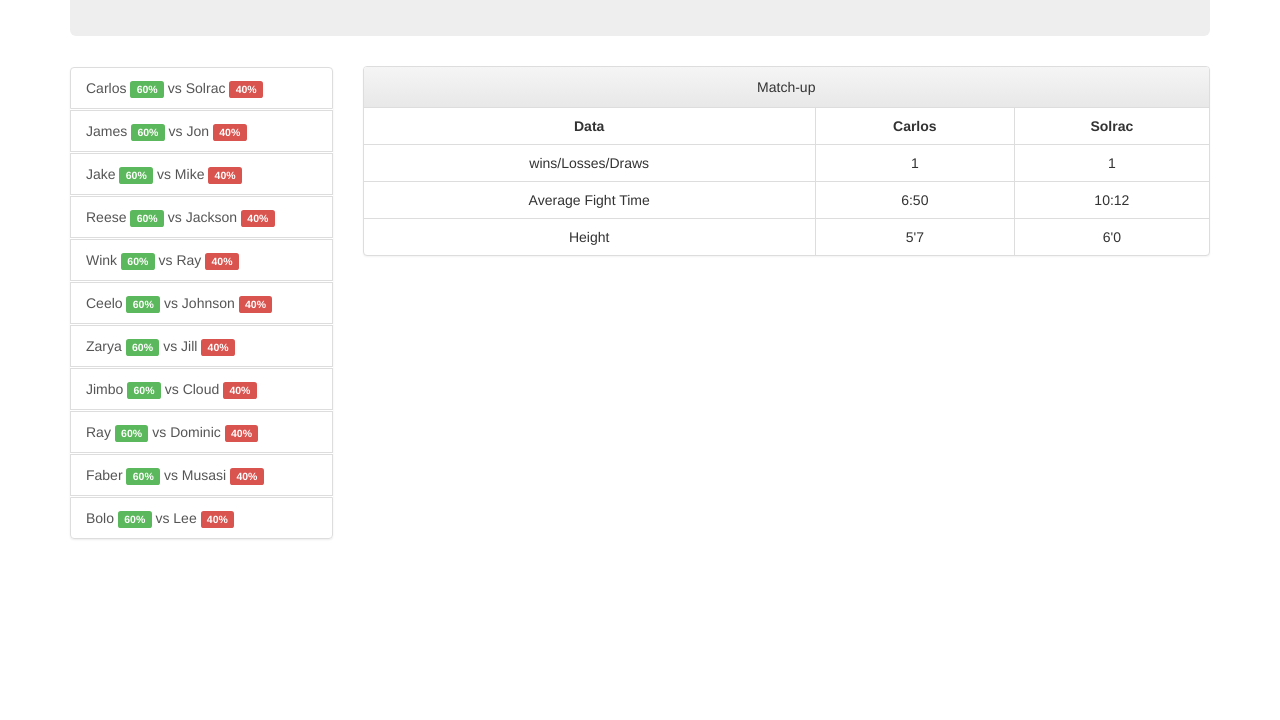
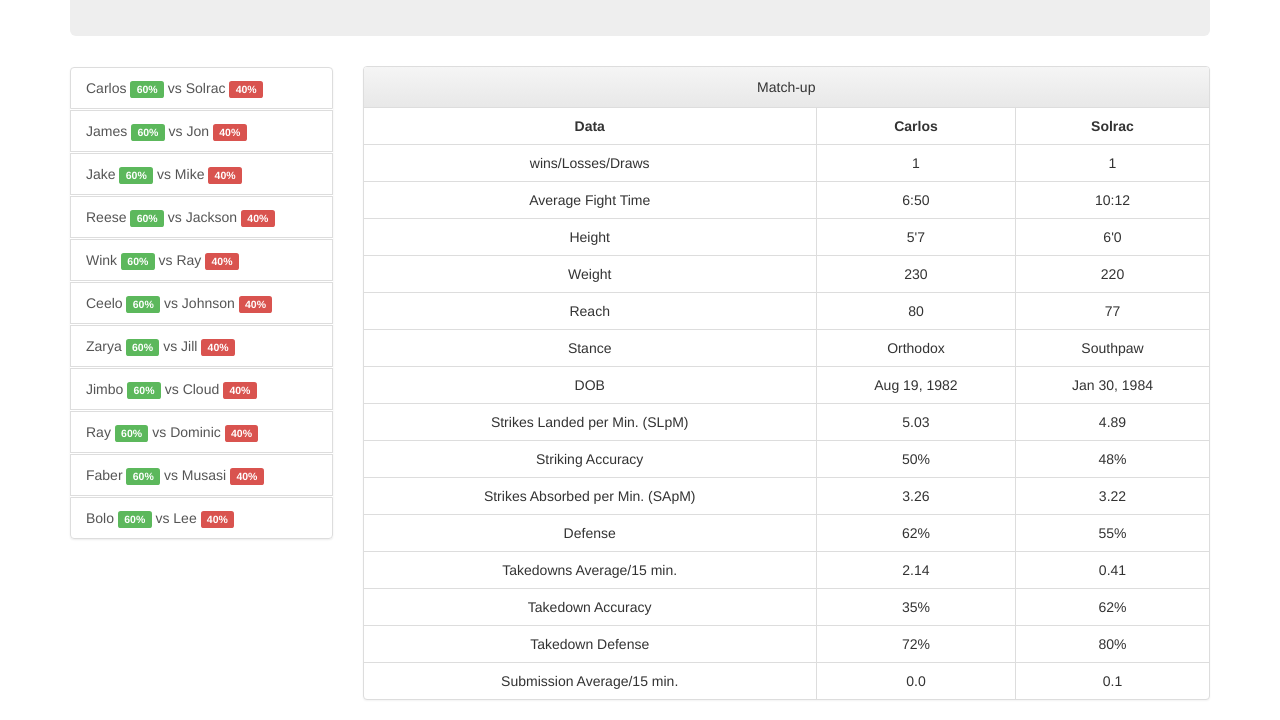
Before and after one commit to crazyceelo/MMA-Predictor, a plain HTML site: page index.html in a window 1280 px wide. Shown: the part 159-879 px from the top of the page. Before the commit the page ends 800 px from the top, so only its background shows below. Drawn offline with nearby package versions, Linux system fonts and the light colour scheme.

Commit message:
added more placeholder data

```diff
--- a/index.html
+++ b/index.html
@@ -75,6 +75,66 @@
 								<td class= "text-center">5'7</td>
 								<td class= "text-center">6'0</td>
 							</tr>
+							<tr>
+								<td class= "text-center">Weight</td>
+								<td class= "text-center">230</td>
+								<td class= "text-center">220</td>
+							</tr>
+							<tr>
+								<td class= "text-center">Reach</td>
+								<td class= "text-center">80</td>
+								<td class= "text-center">77</td>
+							</tr>
+							<tr>
+								<td class= "text-center">Stance</td>
+								<td class= "text-center">Orthodox</td>
+								<td class= "text-center">Southpaw</td>
+							</tr>
+							<tr>
+								<td class= "text-center">DOB</td>
+								<td class= "text-center">Aug 19, 1982</td>
+								<td class= "text-center">Jan 30, 1984</td>
+							</tr>
+							<tr>
+								<td class= "text-center">Strikes Landed per Min. (SLpM)</td>
+								<td class= "text-center">5.03</td>
+								<td class= "text-center">4.89</td>
+							</tr>
+							<tr>
+								<td class= "text-center">Striking Accuracy</td>
+								<td class= "text-center">50%</td>
+								<td class= "text-center">48%</td>
+							</tr>
+							<tr>
+								<td class= "text-center">Strikes Absorbed per Min. (SApM)</td>
+								<td class= "text-center">3.26</td>
+								<td class= "text-center">3.22</td>
+							</tr>
+							<tr>
+								<td class= "text-center">Defense</td>
+								<td class= "text-center">62%</td>
+								<td class= "text-center">55%</td>
+							</tr>
+							<tr>
+								<td class= "text-center">Takedowns Average/15 min.</td>
+								<td class= "text-center">2.14</td>
+								<td class= "text-center">0.41</td>
+							</tr>
+							<tr>
+								<td class= "text-center">Takedown Accuracy</td>
+								<td class= "text-center">35%</td>
+								<td class= "text-center">62%</td>
+							</tr>
+							<tr>
+								<td class= "text-center">Takedown Defense</td>
+								<td class= "text-center">72%</td>
+								<td class= "text-center">80%</td>
+							</tr>
+							<tr>
+								<td class= "text-center">Submission Average/15 min.</td>
+								<td class= "text-center">0.0</td>
+								<td class= "text-center">0.1</td>
+							</tr>
 						</tbody>
 					</table>
 				</div>
```
